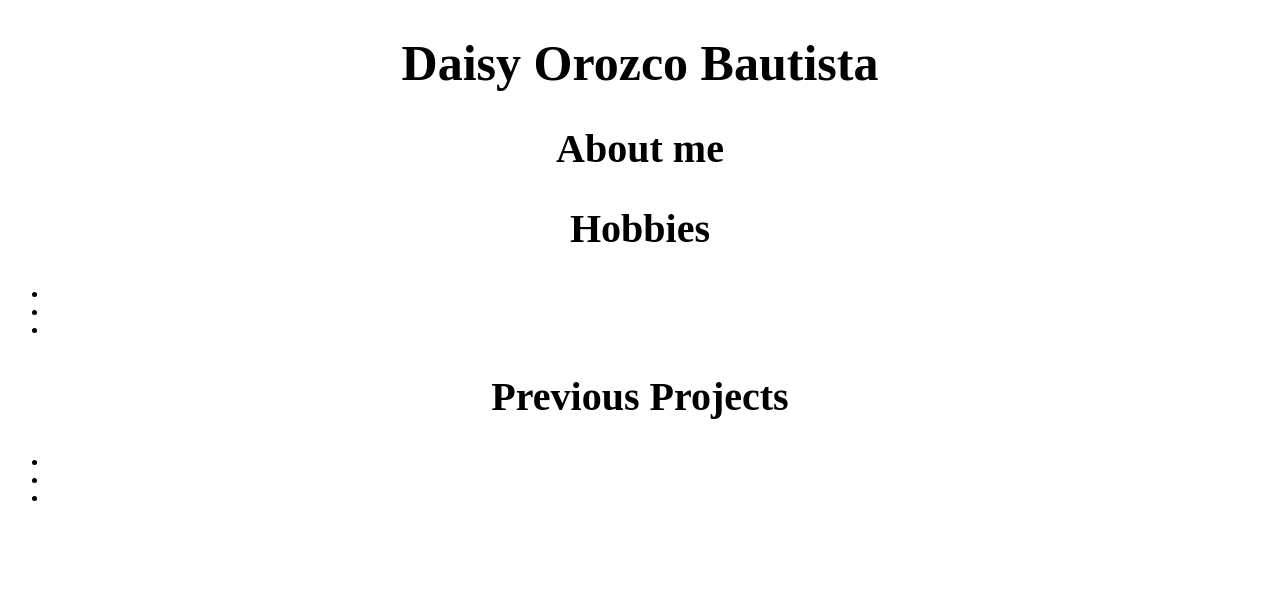
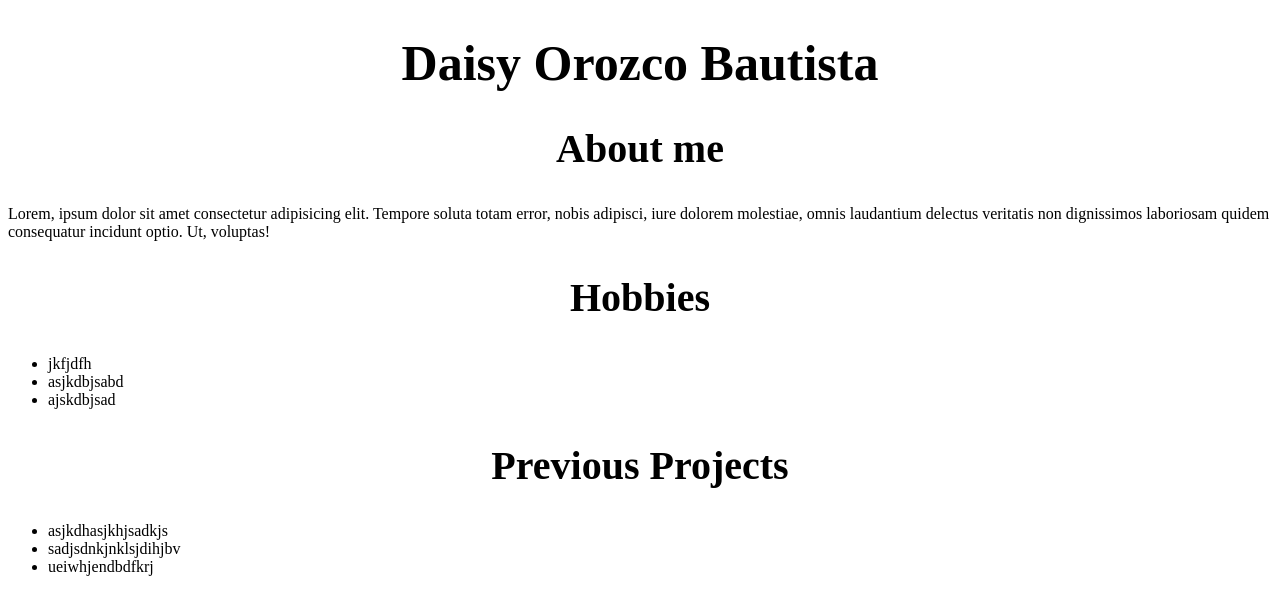
Before and after one commit to daisyorozcob/Friday-Project, a plain HTML site: page index.html in a window 1280 px wide. Drawn offline with Linux system fonts and the light colour scheme.

Commit message:
add more to about me section

```diff
--- a/index.html
+++ b/index.html
@@ -8,22 +8,22 @@
     <h1> Daisy Orozco Bautista</h1>
         <div>
             <h2>About me </h2>
-            <p> </p>
+            <p>Lorem, ipsum dolor sit amet consectetur adipisicing elit. Tempore soluta totam error, nobis adipisci, iure dolorem molestiae, omnis laudantium delectus veritatis non dignissimos laboriosam quidem consequatur incidunt optio. Ut, voluptas!</p>
         </div>
         <div>
             <h2> Hobbies</h2>
             <ul>
-                <li></li>
-                <li></li>
-                <li></li>
+                <li>jkfjdfh</li>
+                <li>asjkdbjsabd</li>
+                <li>ajskdbjsad</li>
             </ul>
         </div>
         <div>
             <h2>Previous Projects</h2>
             <ul>
-                <li></li>
-                <li></li>
-                <li></li>
+                <li>asjkdhasjkhjsadkjs</li>
+                <li>sadjsdnkjnklsjdihjbv</li>
+                <li>ueiwhjendbdfkrj</li>
             </ul>
         </div>
 
```
